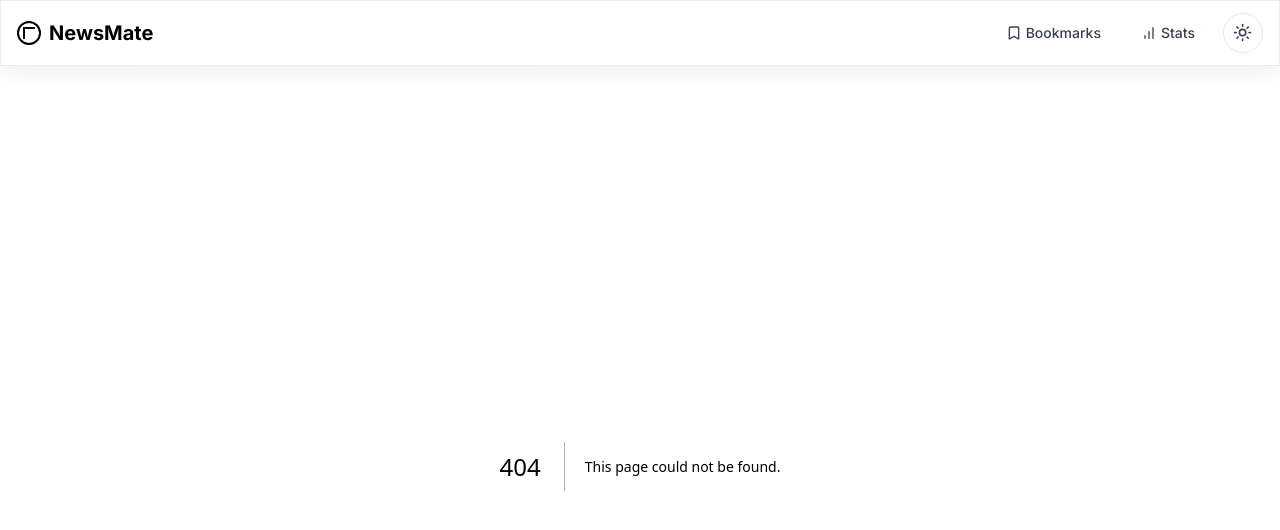
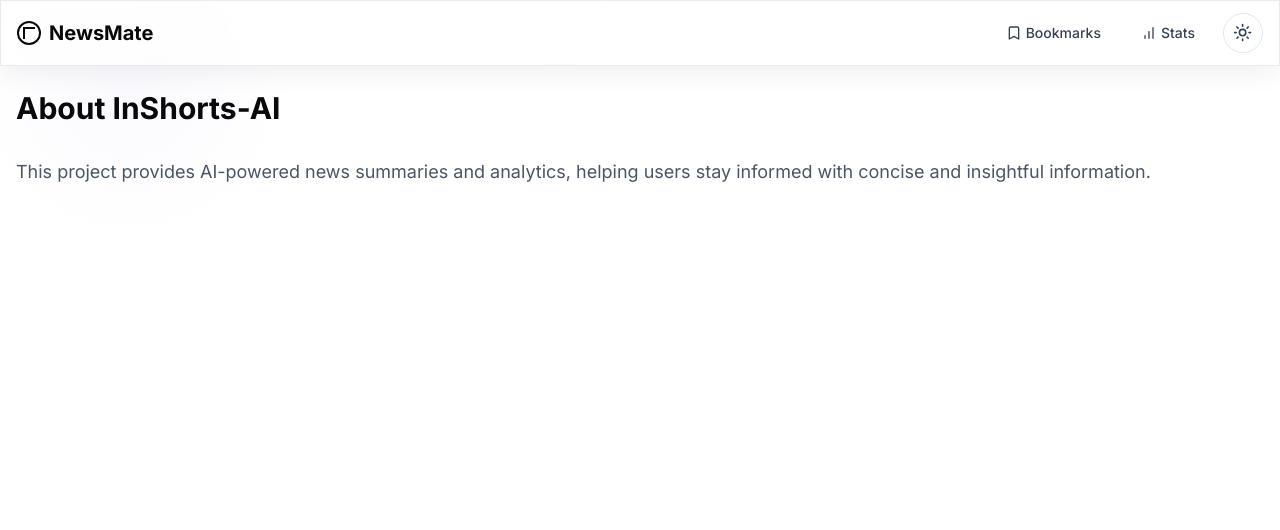
Before and after one commit to hamzaiftikhhar/InShorts-AI, a Next.js app: page /about in a window 1280 px wide. Before the commit this address had no page. Shown: the top 530 px of the page. Built offline with nearby package versions, Linux system fonts and the light colour scheme.

Commit message:
feat: Add About page and update stats page UI with subtitle

```diff
--- /dev/null
+++ b/app/about/page.tsx
@@ -0,0 +1,10 @@
+export default function AboutPage() {
+  return (
+    <main className="container mx-auto px-4 py-6">
+      <div className="space-y-8">
+        <h1 className="text-3xl font-bold">About InShorts-AI</h1>
+        <p className="text-lg text-gray-600">This project provides AI-powered news summaries and analytics, helping users stay informed with concise and insightful information.</p>
+      </div>
+    </main>
+  );
+}
--- a/app/stats/page.tsx
+++ b/app/stats/page.tsx
@@ -7,6 +7,7 @@
     <main className="container mx-auto px-4 py-6">
       <div className="space-y-8">
         <h1 className="text-3xl font-bold">News Analytics</h1>
+        <p className="text-lg text-gray-500">Explore trends and insights from the latest news data.</p>
         <Suspense fallback={<StatsSkeleton />}>
           <NewsStats />
         </Suspense>
```
